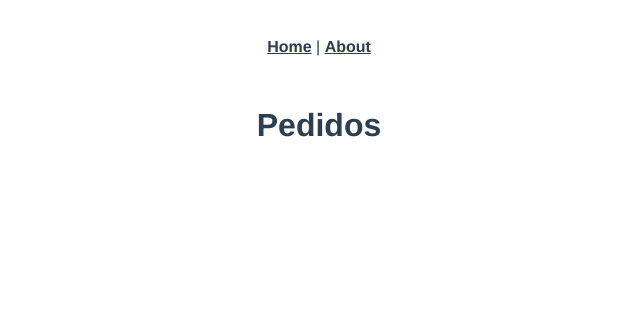
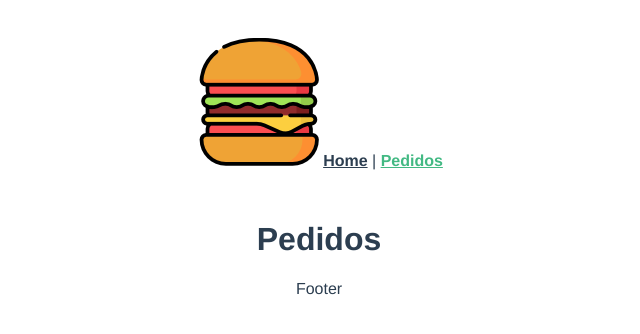
Before and after one commit to jmgrd98/make-your-burger, a Vue app: page /pedidos in a window 1280 px wide. Shown: the top 334 px of the page, without its empty margins (321-961 px from the left). Built offline with nearby package versions, Linux system fonts and the light colour scheme.

Commit message:
burger logo

```diff
--- a/src/App.vue
+++ b/src/App.vue
@@ -1,15 +1,24 @@
 <template>
-  <NavBar />
+  <NavBar :logo="logo_src" :alt="app_name"/>
   <router-view/>
+  <Footer/>
 </template>
 
 <script>
-import NavBar from '@/components/NavBar.vue'
+import NavBar from '@/components/NavBar.vue';
+import Footer from '@/components/Footer.vue';
 
 export default {
   name: 'App',
   components: {
-    NavBar
+    NavBar,
+    Footer
+  },
+  data() {
+    return {
+      logo_src: "./img/logo.png",
+      app_name: 'Make Your Burger'
+    }
   }
 }
 </script>
--- /dev/null
+++ b/src/components/Footer.vue
@@ -0,0 +1,13 @@
+<template>
+  <p>Footer</p>
+</template>
+
+<script>
+export default {
+  name: 'Footer',
+}
+</script>
+
+<style>
+
+</style>
--- a/src/components/NavBar.vue
+++ b/src/components/NavBar.vue
@@ -1,16 +1,18 @@
 <template>
   <nav>
+    <router-link to="/"><img :src="logo" :alt="alt" id="logo"/></router-link>
     <router-link to="/">Home</router-link> |
-    <router-link to="/about">About</router-link>
+    <router-link to="/pedidos">Pedidos</router-link>
   </nav>
 </template>
 
 <script>
   export default {
     name: 'NavBar',
+    props: ["logo", "alt"]
   }
 </script>
 
-<style>
+<style scoped>
 
 </style>
```
Also changed, not shown: public/img/burger.jpg (added), public/img/logo.png (added).
